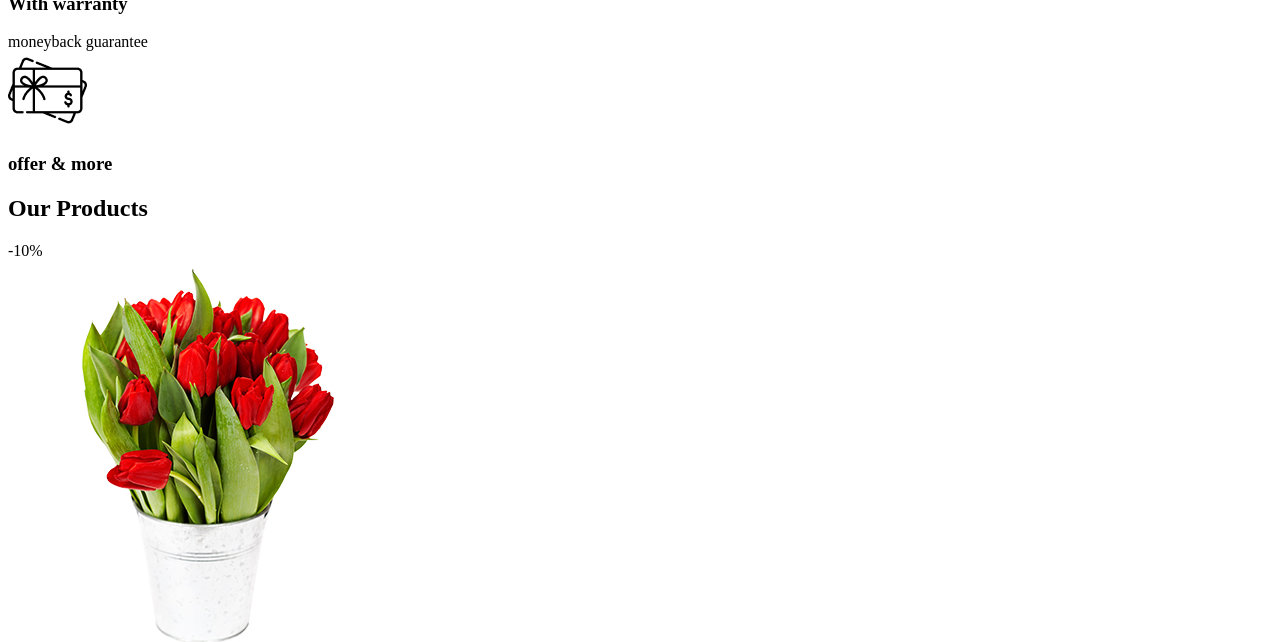
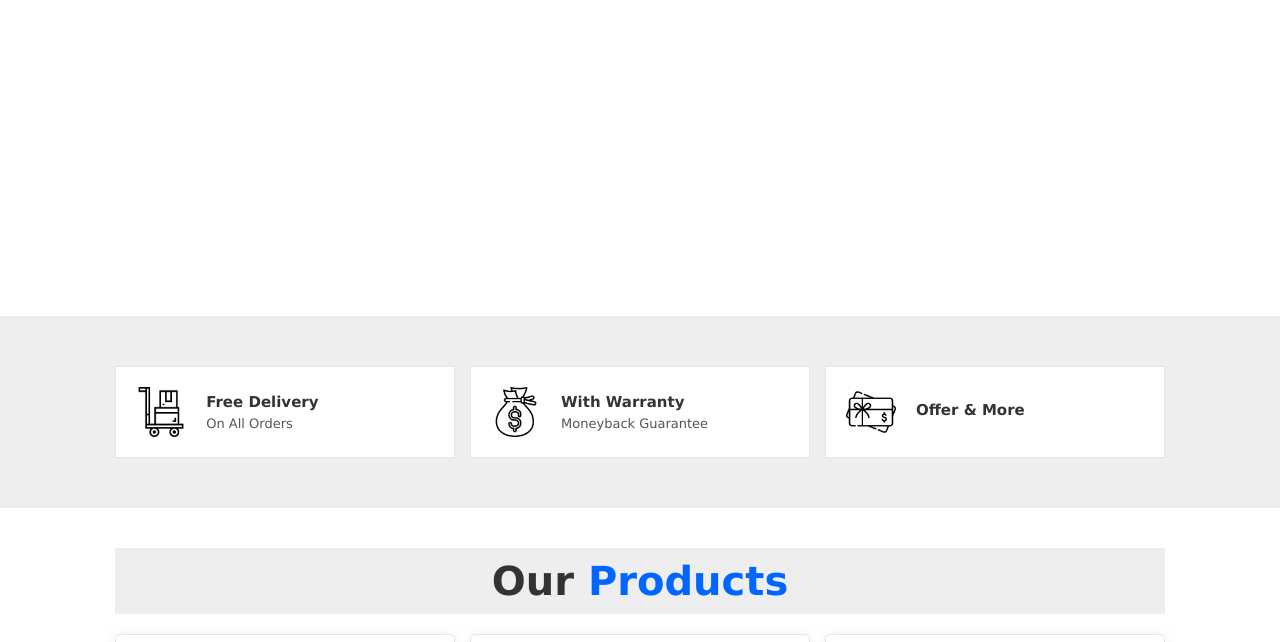
Before and after one commit to Jhasp3r/Jury-communication, a plain HTML site: page index.html in a window 1280 px wide. Shown: the part 484-1126 px from the top of the page. Drawn offline with Linux system fonts and the light colour scheme.

Commit message:
Update index.html

```diff
--- a/index.html
+++ b/index.html
@@ -10,7 +10,7 @@
     <link rel="stylesheet" href="https://cdnjs.cloudflare.com/ajax/libs/font-awesome/5.15.3/css/all.min.css">
 
     <!-- custom css file link  -->
-    <link rel="stylesheet" href="JURY TEST/style.css">
+    <link rel="stylesheet" href="style.css">
 
 </head>
 <body>
```
